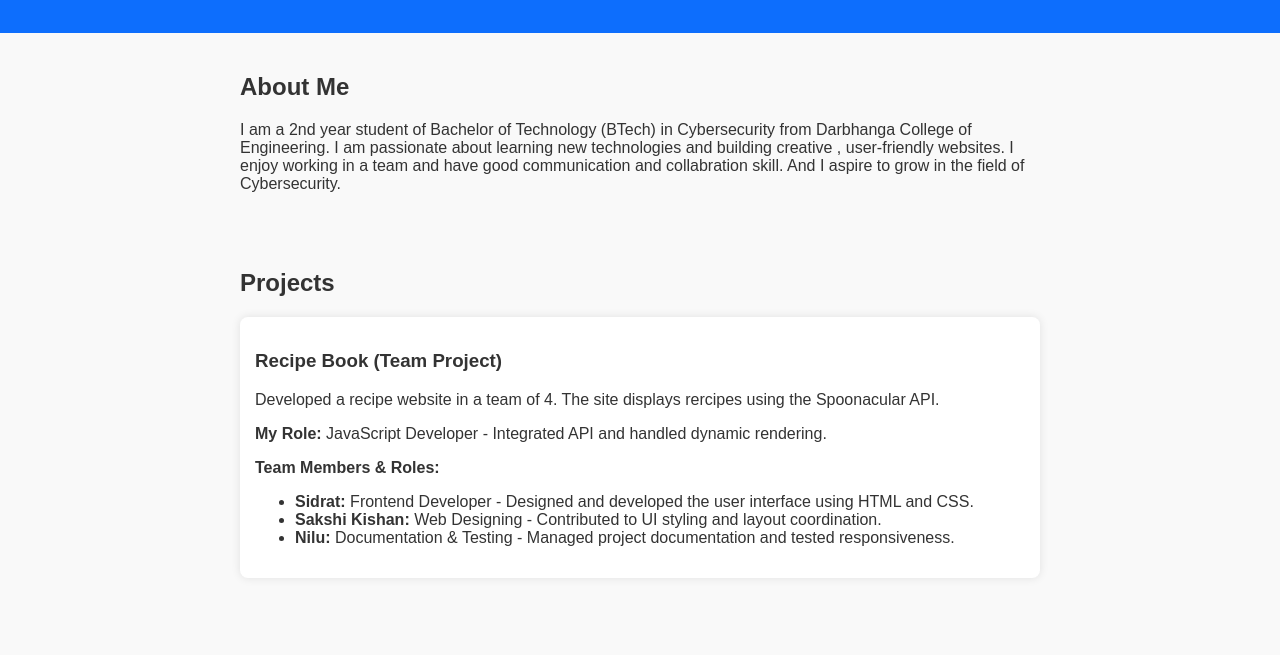
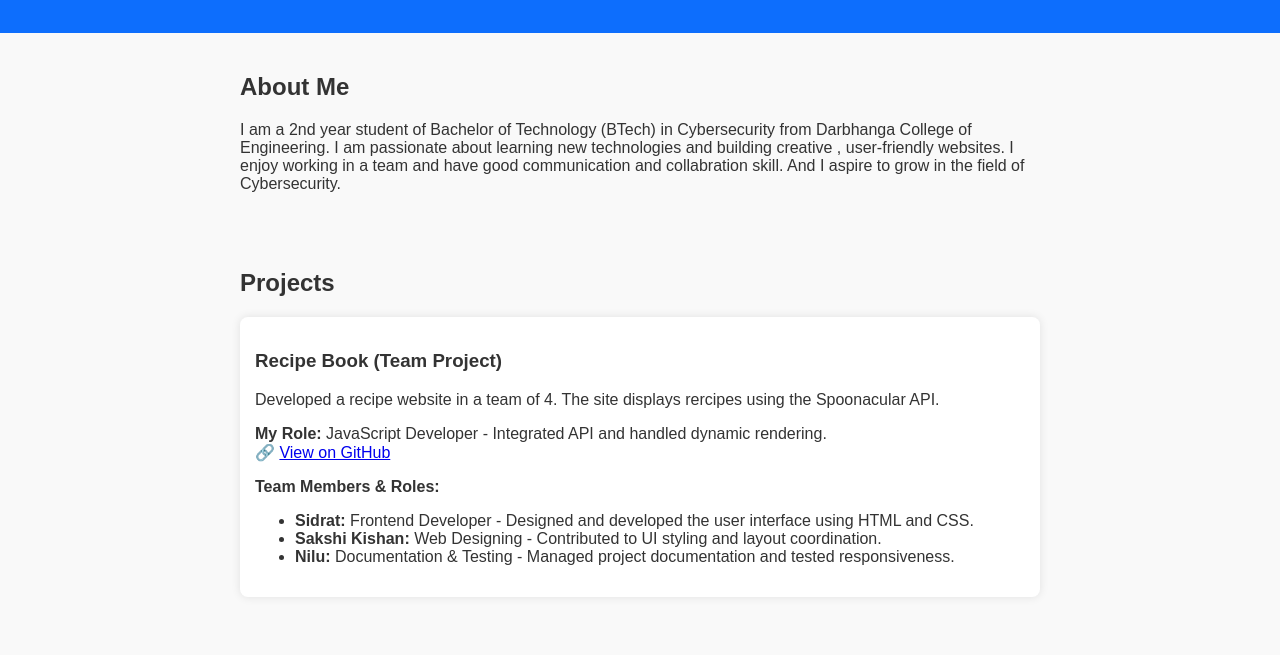
Before and after one commit to Ahha2git/Swarn-Abha--Portfolio, a plain HTML site: page index.html in a window 1280 px wide. Shown: the part 121-776 px from the top of the page. Drawn offline with Linux system fonts and the light colour scheme.

Commit message:
Update index.html

```diff
--- a/index.html
+++ b/index.html
@@ -30,7 +30,10 @@
       <p>
         Developed a recipe website in a team of 4. The site displays rercipes using the Spoonacular API.
       </p>
-      <p><strong>My Role:</strong> JavaScript Developer - Integrated API and handled dynamic rendering.</p>
+      <p><strong>My Role:</strong> JavaScript Developer - Integrated API and handled dynamic rendering.
+      <br />
+      🔗 <a href="https://github.com/Ahha2git/Recipe-Book" target="_blank">View on GitHub</a
+      </p>
     <p><strong>Team Members & Roles:</strong></p>
     <ul>
       <li><strong>Sidrat:</strong> Frontend Developer - Designed and developed the user interface using HTML and CSS.</li>
```
